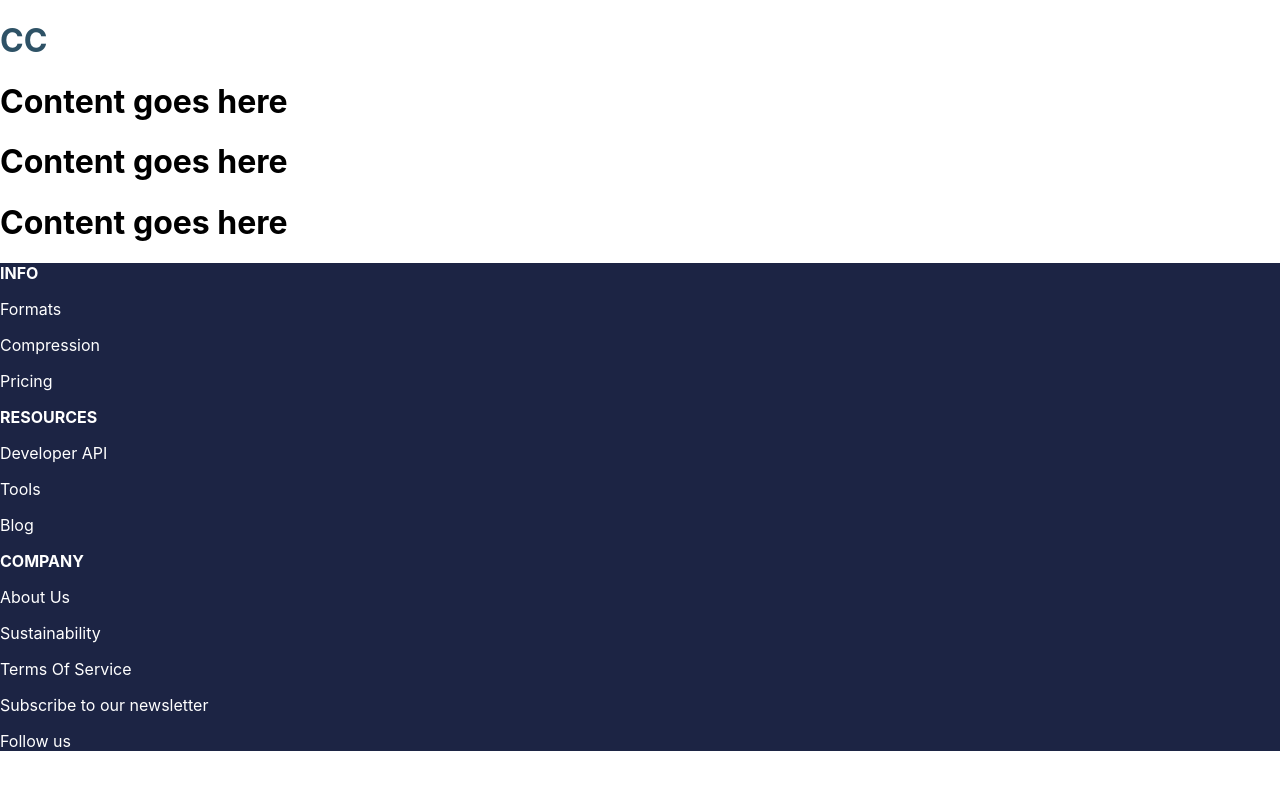
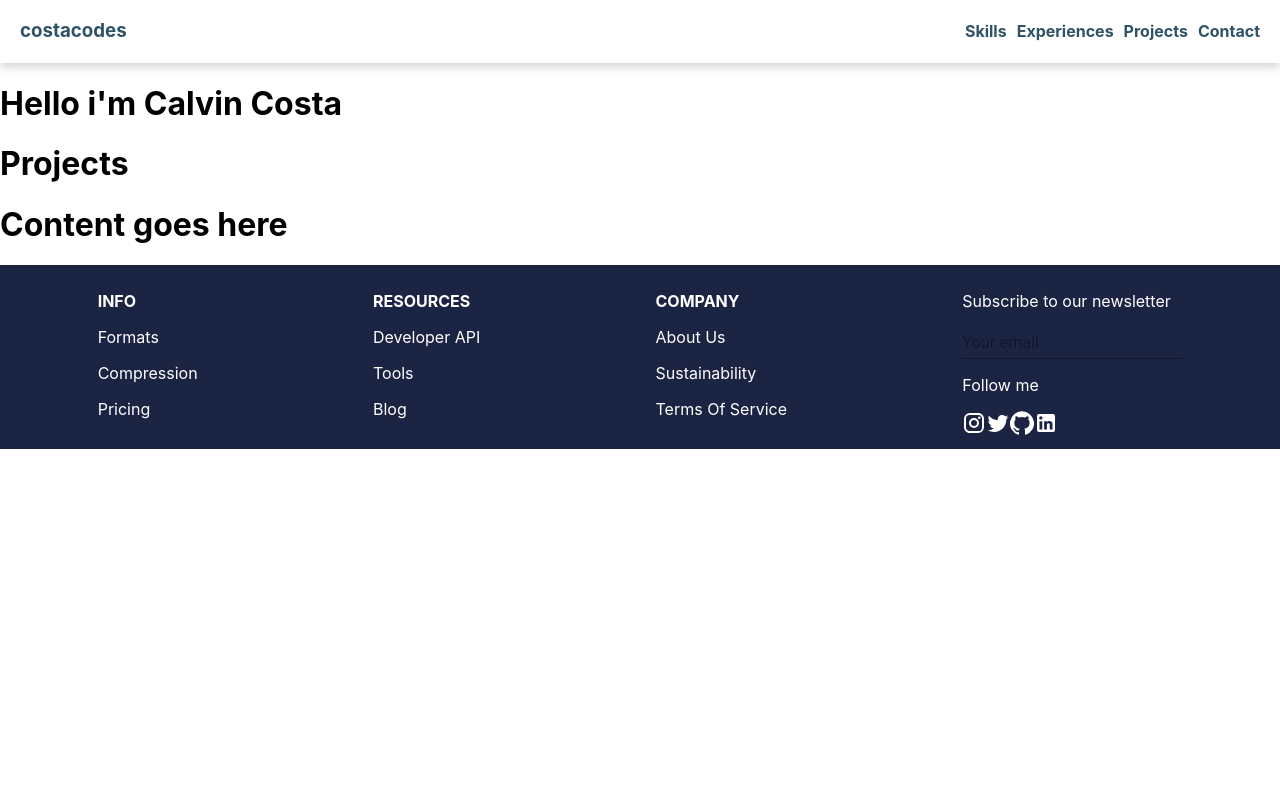
Before and after one commit to costacalvin0/costacodes, a React (Create React App) app in the folder my-app/: page / in a window 1280 px wide. Shown: the top 790 px of the page. Built offline with nearby package versions, Linux system fonts and the light colour scheme.

Commit message:
navbar added

```diff
--- a/my-app/package.json
+++ b/my-app/package.json
@@ -3,6 +3,8 @@
   "version": "0.1.0",
   "private": true,
   "dependencies": {
+    "@material-ui/core": "^4.12.3",
+    "@material-ui/icons": "^4.11.2",
     "@testing-library/jest-dom": "^5.14.1",
     "@testing-library/react": "^11.2.7",
     "@testing-library/user-event": "^12.8.3",
@@ -12,7 +14,7 @@
     "@types/react-dom": "^17.0.9",
     "react": "^17.0.2",
     "react-dom": "^17.0.2",
-    "react-scripts": "4.0.3",
+    "react-scripts": "^4.0.3",
     "typescript": "^4.4.2",
     "web-vitals": "^1.1.2"
   },
--- a/my-app/src/components/about/index.tsx
+++ b/my-app/src/components/about/index.tsx
@@ -3,7 +3,7 @@ import './index.css';
 
 const About: React.FC = () => {
     return (
-        <h1>Content goes here</h1>
+        <h1>Hello i'm Calvin Costa</h1>
     );
 };
 
--- a/my-app/src/components/footer/index.css
+++ b/my-app/src/components/footer/index.css
@@ -1,6 +1,9 @@
 .Footer {
     color: white;
     background-color: #1C2444;
+    display: flex;
+    justify-content: space-around;
+    padding: 10px;
 }
 
 .Content {
--- a/my-app/src/components/footer/index.tsx
+++ b/my-app/src/components/footer/index.tsx
@@ -1,12 +1,16 @@
 import React from 'react';
 import './index.css';
+import InstagramIcon from '@material-ui/icons/Instagram';
+import TwitterIcon from '@material-ui/icons/Twitter';
+import GitHubIcon from '@material-ui/icons/GitHub';
+import LinkedInIcon from '@material-ui/icons/LinkedIn';
+import { TextField } from '@material-ui/core';
 
 const Footer: React.FC = () => {
     return (
         <div className='Footer'>
             <div>
                 <p><strong>INFO</strong></p>
-
                 <p>Formats</p>
                 <p>Compression</p>
                 <p>Pricing</p>
@@ -27,13 +31,16 @@ const Footer: React.FC = () => {
                 <div>
                     <p>Subscribe to our newsletter</p>
                     <div>
-
+                        <TextField placeholder="Your email"></TextField>
                     </div>
                 </div>
                 <div>
-                    <p>Follow us</p>
+                    <p>Follow me</p>
                     <div>
-
+                        <a><InstagramIcon/></a>
+                        <a><TwitterIcon/></a>
+                        <a><GitHubIcon/></a>
+                        <a><LinkedInIcon/></a>
                     </div>
                 </div>
 
--- a/my-app/src/components/navbar/index.css
+++ b/my-app/src/components/navbar/index.css
@@ -1,3 +1,15 @@
 .navbar {
+    padding-left: 20px;
+    padding-right: 20px;
+    display: flex;
+    justify-content: space-between;
     color: #2E5266;
+    box-shadow: 0 3px 10px rgb(0 0 0 / 0.2);
+
 }
+
+.menu {
+    display: flex;
+    justify-content: space-between;
+    gap: 10px;
+}
--- a/my-app/src/components/navbar/index.tsx
+++ b/my-app/src/components/navbar/index.tsx
@@ -3,8 +3,20 @@ import "./index.css";
 
 const Navbar: React.FC = () => {
     return (
-        <div className="navbar">
-        <h1> CC </h1>
+        <div className="navbar" id="#home">
+            <div>
+                <a href="#home"><h3>costacodes</h3></a>
+            </div>
+            <div className="menu">
+
+                <a href="#Skills"><h4>Skills</h4></a>
+
+                <a href="#Experiences"><h4>Experiences</h4></a>
+
+                <a href="#Projects"><h4>Projects</h4></a>
+
+                <a href="#Contact"><h4>Contact</h4></a>
+            </div>
         </div>
     );
 };
--- a/my-app/src/components/projects/index.tsx
+++ b/my-app/src/components/projects/index.tsx
@@ -3,7 +3,7 @@ import './index.css';
 
 const Projects: React.FC = () => {
     return (
-        <h1>Content goes here</h1>
+        <h1>Projects</h1>
     );
 };
 
--- a/my-app/src/pages/home/index.css
+++ b/my-app/src/pages/home/index.css
@@ -6,3 +6,8 @@ body {
     -webkit-font-smoothing: antialiased;
     -moz-osx-font-smoothing: grayscale;
   }
+
+  a {
+    text-decoration: none;
+    color: inherit;
+  }
```
Also changed, not shown: 1 other file (tests, documents, lock files or other folders).
